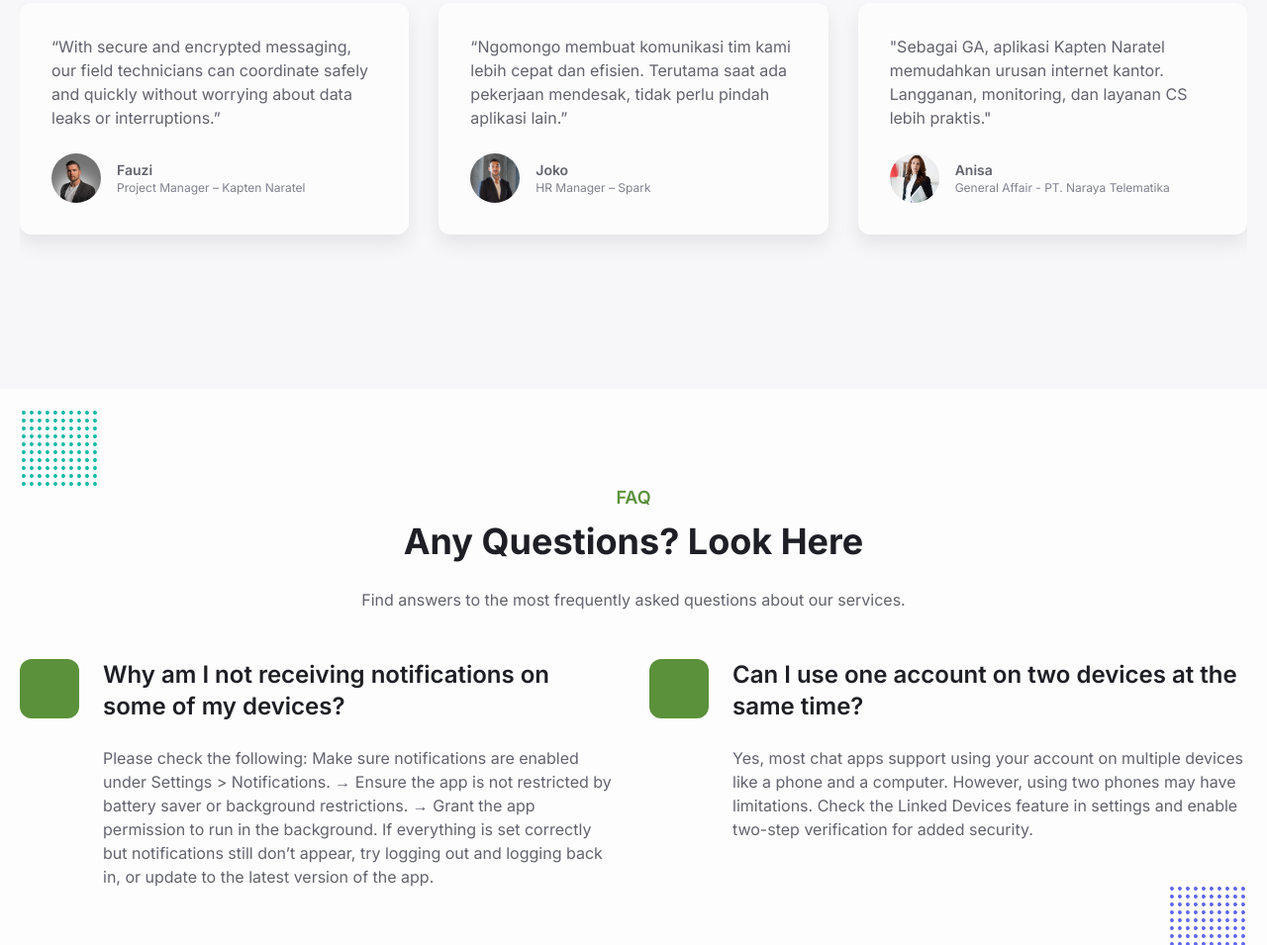
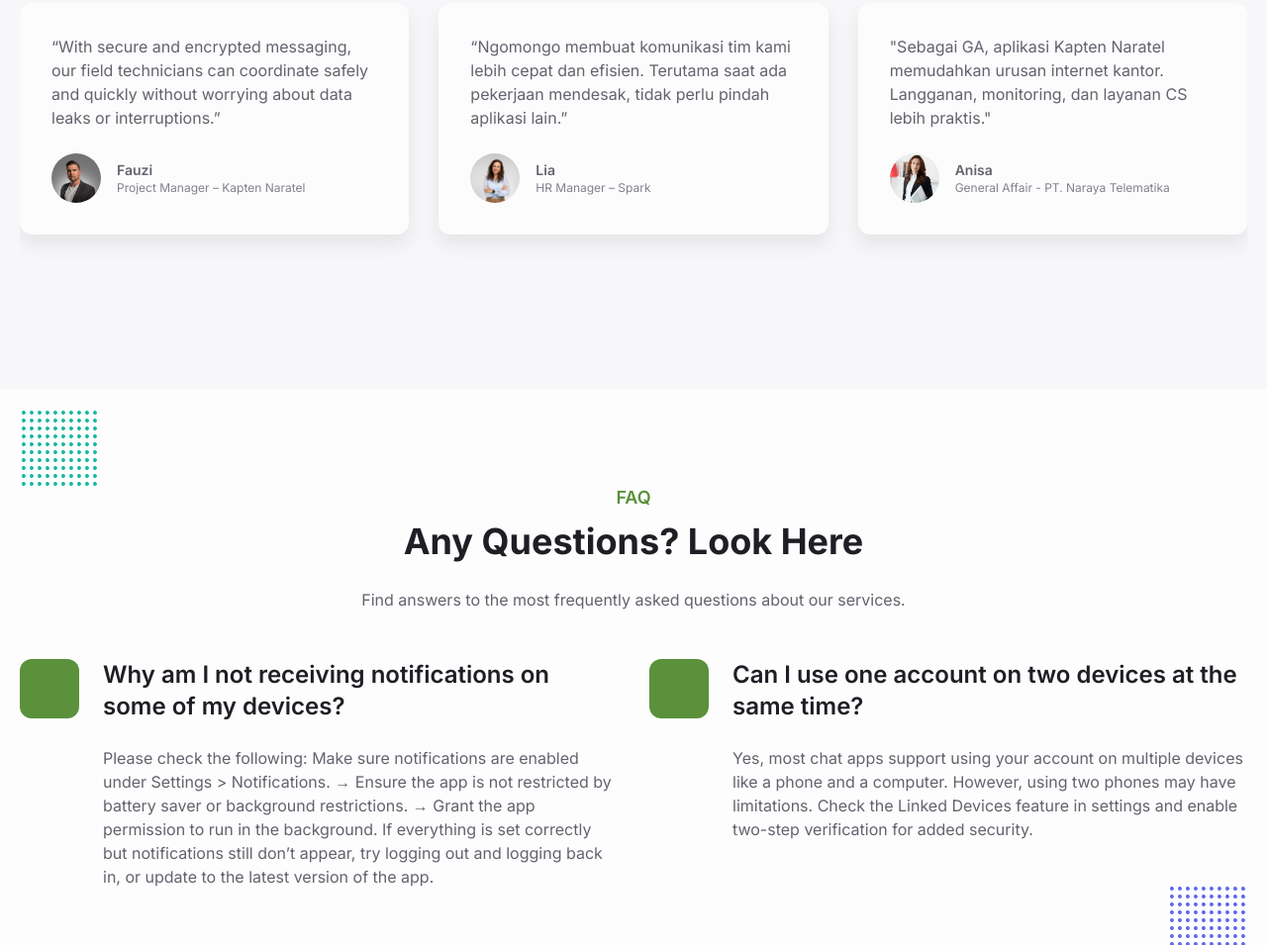
Before and after one commit to AldamaitaSS/project-ngomongo, a website: page index.html in a window 1280 px wide. Shown: the part 4071-5026 px from the top of the page at 99% size. Drawn offline with nearby package versions, Linux system fonts and the light colour scheme; some icons are missing.

Commit message:
ganti testimoni

```diff
--- a/index.html
+++ b/index.html
@@ -808,11 +808,11 @@
                   </p>
                   <figure class="flex items-center gap-4">
                     <div class="h-[50px] w-[50px] overflow-hidden">
-                      <img src="./assets/img/avatar/avatar-7.jpg" alt="Testimonial picture" class="h-full w-full rounded-full object-cover" />
+                      <img src="./assets/img/avatar/avatar-9.jpg" alt="Testimonial picture" class="h-full w-full rounded-full object-cover" />
                     </div>
                     <figcaption class="flex-grow">
                       <h3 class="text-sm font-semibold text-body-light-11 dark:text-body-dark-11">
-                        Joko
+                        Lia
                       </h3>
                       <p class="text-xs text-body-light-10 dark:text-body-dark-10">
                         HR Manager – Spark
```
Also changed, not shown: assets/img/avatar/avatar-9.jpg (added).
